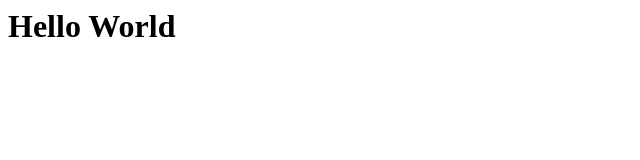
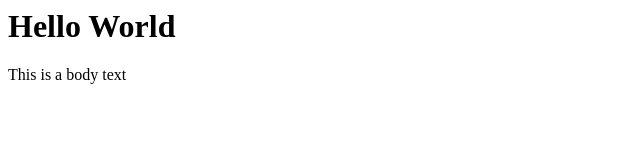
Before and after one commit to KofiAckah/Basic-Git-Tutorial-Zach2, a plain HTML site: page index.html in a window 1280 px wide. Shown: the whole page, without its empty margins (0-640 px from the left). Drawn offline with Linux system fonts and the light colour scheme.

Commit message:
Updated index.html from remote host

```diff
--- a/index.html
+++ b/index.html
@@ -5,5 +5,6 @@
 	</head>
 	<body>
 		<h1>Hello World</h1>
+		<p>This is a body text</p>
 	</body>
 </html>
```
